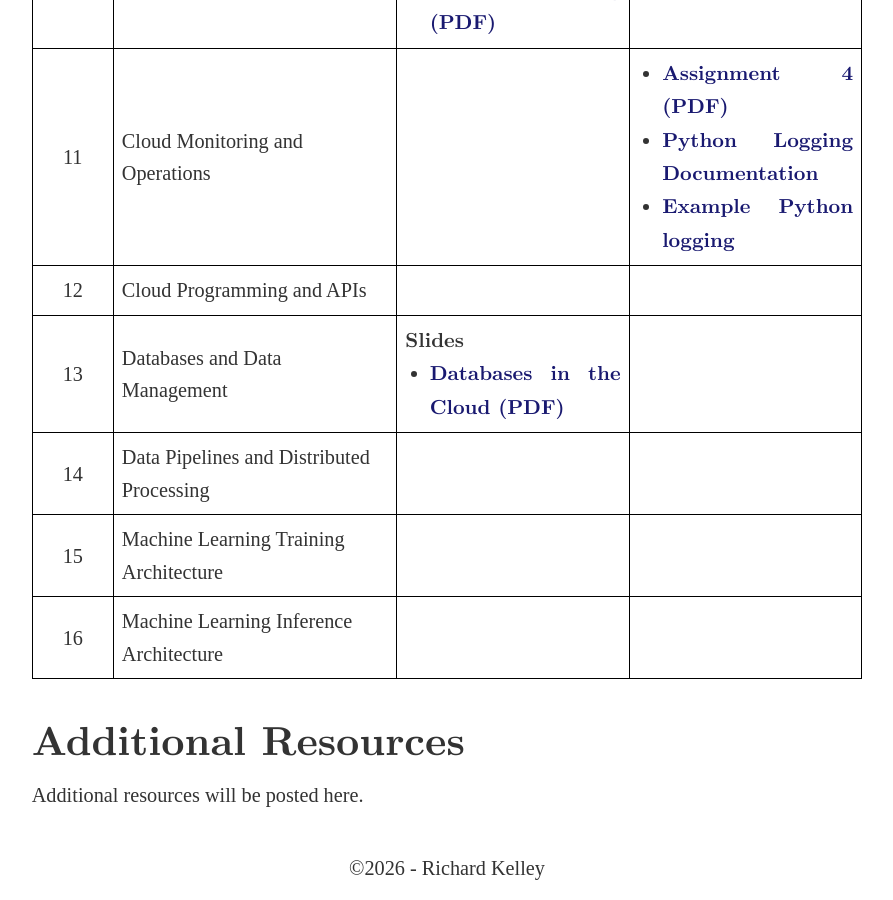
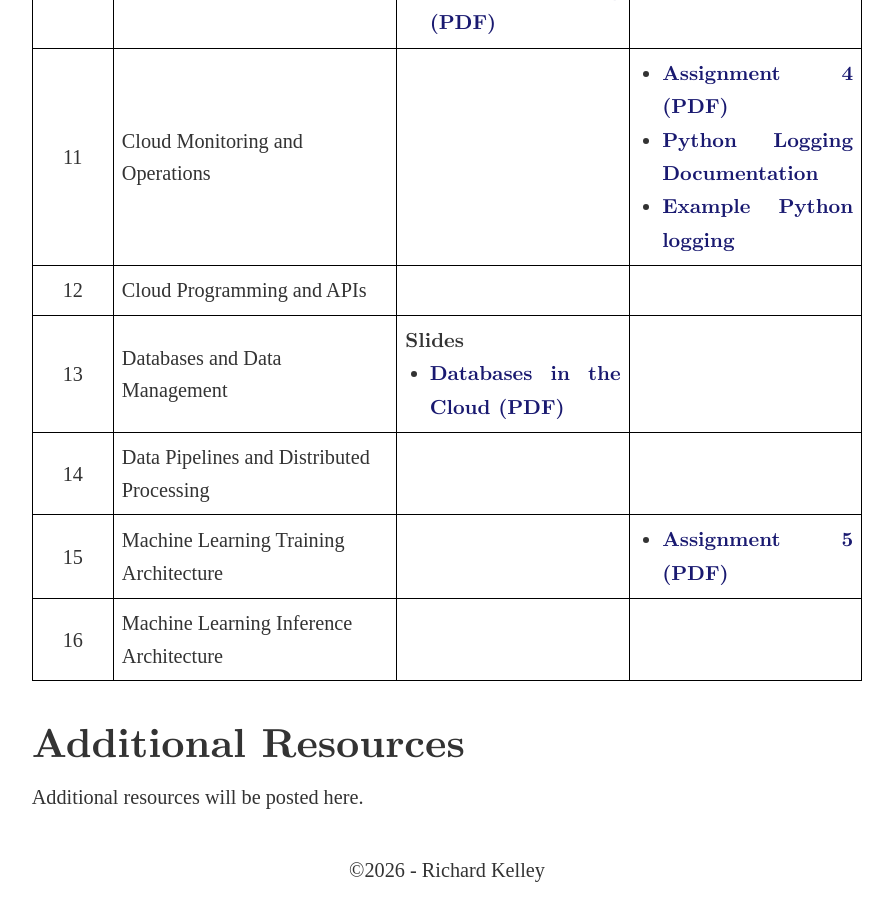
Before and after one commit to RichardKelley/richardkelley.github.io, a Jekyll site: the page built from da510.md, in a window 1280 px wide and 900 px high, scrolled down 2620 px. Shown: the whole window, without its empty margins (193-1086 px from the left). Built offline with Jekyll 4.4.1, drawn with Linux system fonts in a browser that asks for light colours; some web fonts are replaced.

Commit message:
Added assignment 5 to 510.

```diff
--- a/da510.md
+++ b/da510.md
@@ -201,7 +201,11 @@
       <td style="border: 1px solid #000; padding: 0.4em; text-align: center; width: 4em;">15</td>
       <td style="border: 1px solid #000; padding: 0.4em;">Machine Learning Training Architecture</td>
       <td style="border: 1px solid #000; padding: 0.4em;"></td>
-      <td style="border: 1px solid #000; padding: 0.4em;"></td>
+      <td style="border: 1px solid #000; padding: 0.4em;">
+        <ul style="margin: 0; padding-left: 1.2em;">
+          <li><a href="/DA510_slides/week-15/llm-assignment.pdf" target="_blank">Assignment 5 (PDF)</a></li>
+        </ul>
+      </td>
     </tr>
     <tr>
       <td style="border: 1px solid #000; padding: 0.4em; text-align: center; width: 4em;">16</td>
```
Also changed, not shown: 1 other file.
